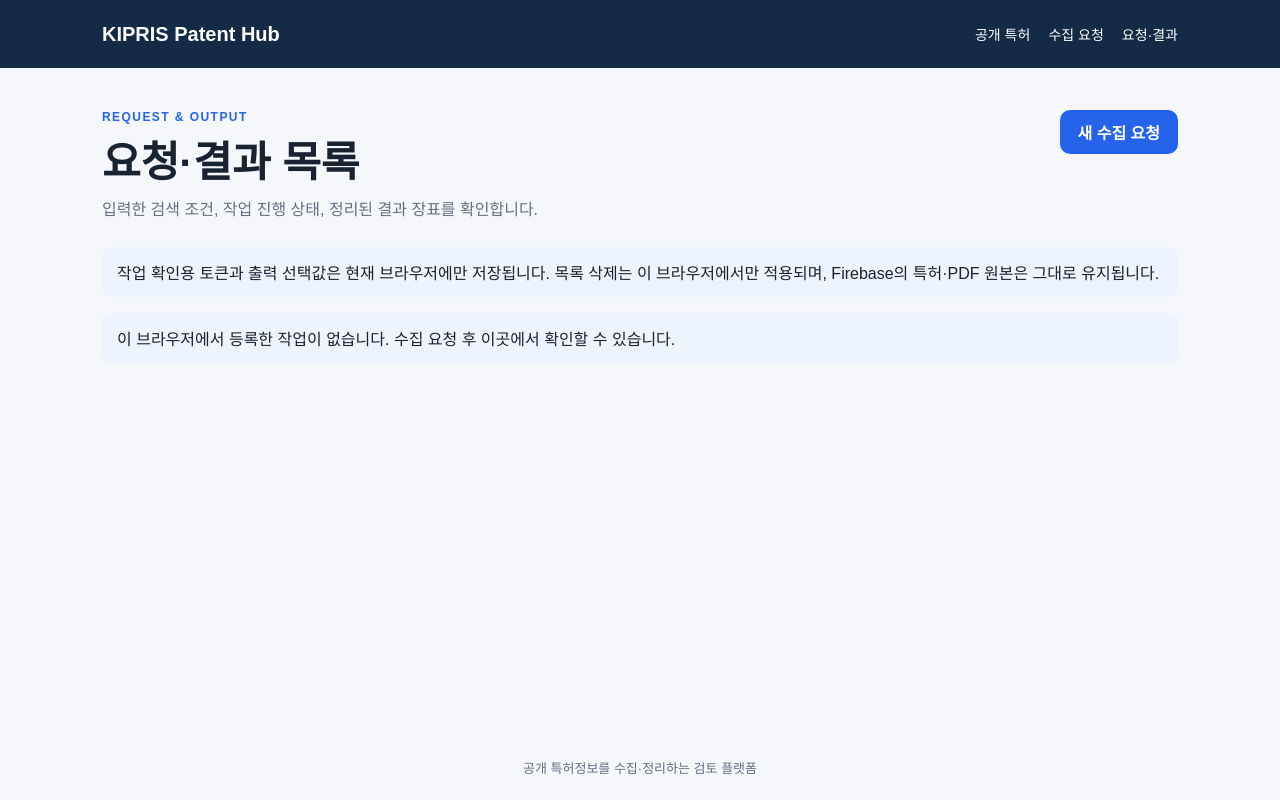
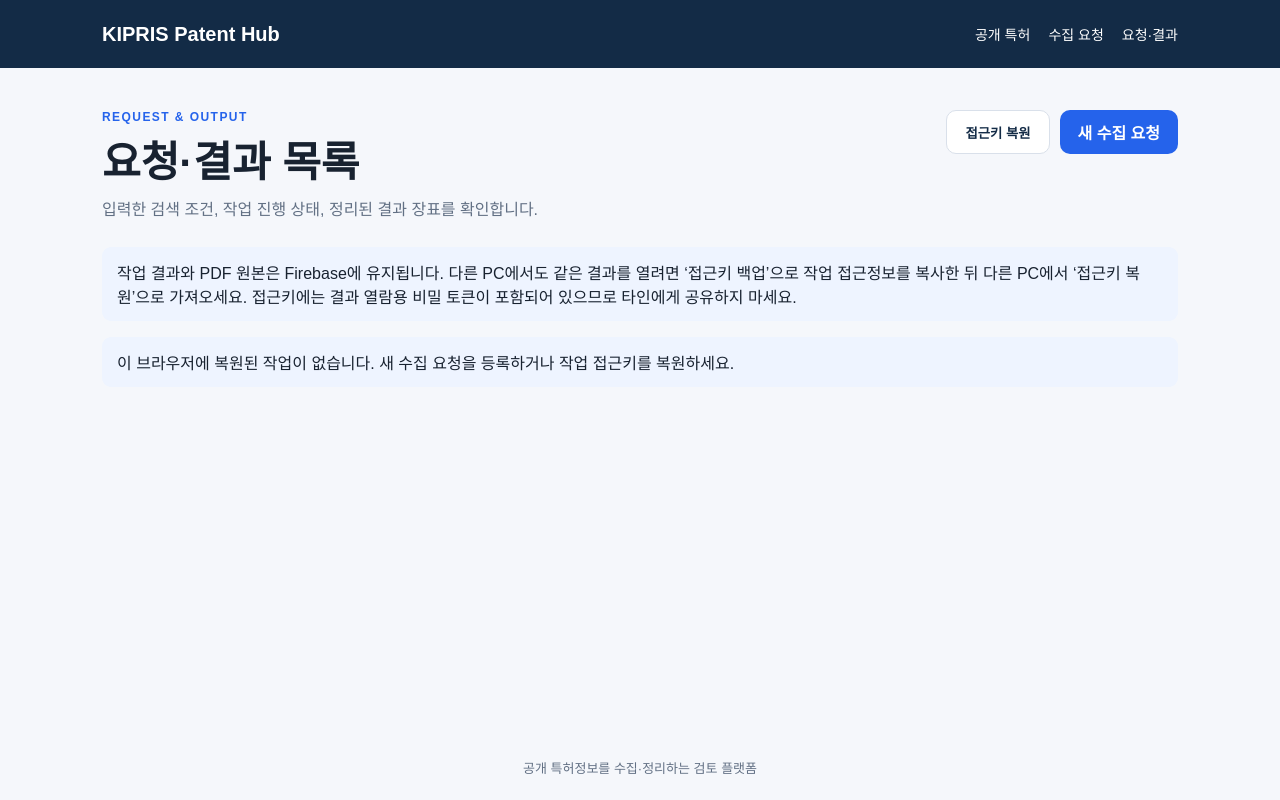
Before and after one commit to namrkorea/kipris-firebase-platform, a Next.js app in the folder web/: page /jobs in a window 1280 px wide. Built offline with nearby package versions, Linux system fonts and the light colour scheme.

Commit message:
Add cross-device job access backup and restore

```diff
--- a/web/src/app/jobs/page.tsx
+++ b/web/src/app/jobs/page.tsx
@@ -4,6 +4,8 @@ import { useEffect, useState } from "react";
 import Link from "next/link";
 import {
   clearStoredJobs,
+  exportStoredJobs,
+  importStoredJobs,
   readStoredJobs,
   removeStoredJob,
   StoredJob,
@@ -31,7 +33,7 @@ type JobRow = StoredJob & {
 };
 
 const EMPTY_MESSAGE =
-  "이 브라우저에서 등록한 작업이 없습니다. 수집 요청 후 이곳에서 확인할 수 있습니다.";
+  "이 브라우저에 복원된 작업이 없습니다. 새 수집 요청을 등록하거나 작업 접근키를 복원하세요.";
 
 export default function JobsPage() {
   const [rows, setRows] = useState<JobRow[]>([]);
@@ -87,6 +89,45 @@ export default function JobsPage() {
     };
   }, []);
 
+  async function backupAccessKey() {
+    if (readStoredJobs().length === 0) {
+      window.alert("백업할 작업이 없습니다.");
+      return;
+    }
+
+    const accessKey = exportStoredJobs();
+    try {
+      await navigator.clipboard.writeText(accessKey);
+      window.alert(
+        "작업 접근키를 클립보드에 복사했습니다. 다른 PC의 요청·결과 목록에서 ‘접근키 복원’을 눌러 붙여넣으세요.\n\n이 값에는 결과를 열 수 있는 비밀 토큰이 포함되어 있으므로 타인에게 공유하지 마세요.",
+      );
+    } catch {
+      window.prompt(
+        "아래 작업 접근키를 전체 복사해 안전하게 보관하세요.",
+        accessKey,
+      );
+    }
+  }
+
+  function restoreAccessKey() {
+    const raw = window.prompt(
+      "다른 PC에서 백업한 작업 접근키를 붙여넣으세요.\n복원 후 해당 작업의 결과 장표와 PDF를 다시 열 수 있습니다.",
+    );
+    if (!raw) return;
+
+    try {
+      const count = importStoredJobs(raw.trim());
+      window.alert(`${count}건의 작업 접근정보를 복원했습니다.`);
+      window.location.reload();
+    } catch (caught) {
+      window.alert(
+        caught instanceof Error
+          ? caught.message
+          : "작업 접근키를 복원하지 못했습니다.",
+      );
+    }
+  }
+
   function removeOne(row: JobRow) {
     const title =
       row.statusData?.report_title ||
@@ -132,6 +173,14 @@ export default function JobsPage() {
           </p>
         </div>
         <div className="page-title-actions">
+          <button className="button secondary" type="button" onClick={restoreAccessKey}>
+            접근키 복원
+          </button>
+          {rows.length > 0 && (
+            <button className="button secondary" type="button" onClick={backupAccessKey}>
+              접근키 백업
+            </button>
+          )}
           {rows.length > 0 && (
             <button className="button danger-outline" type="button" onClick={removeAll}>
               목록 전체 비우기
@@ -144,8 +193,9 @@ export default function JobsPage() {
       </div>
 
       <p className="notice">
-        작업 확인용 토큰과 출력 선택값은 현재 브라우저에만 저장됩니다. 목록 삭제는
-        이 브라우저에서만 적용되며, Firebase의 특허·PDF 원본은 그대로 유지됩니다.
+        작업 결과와 PDF 원본은 Firebase에 유지됩니다. 다른 PC에서도 같은 결과를 열려면
+        ‘접근키 백업’으로 작업 접근정보를 복사한 뒤 다른 PC에서 ‘접근키 복원’으로 가져오세요.
+        접근키에는 결과 열람용 비밀 토큰이 포함되어 있으므로 타인에게 공유하지 마세요.
       </p>
 
       {message && <p className="notice">{message}</p>}
```
